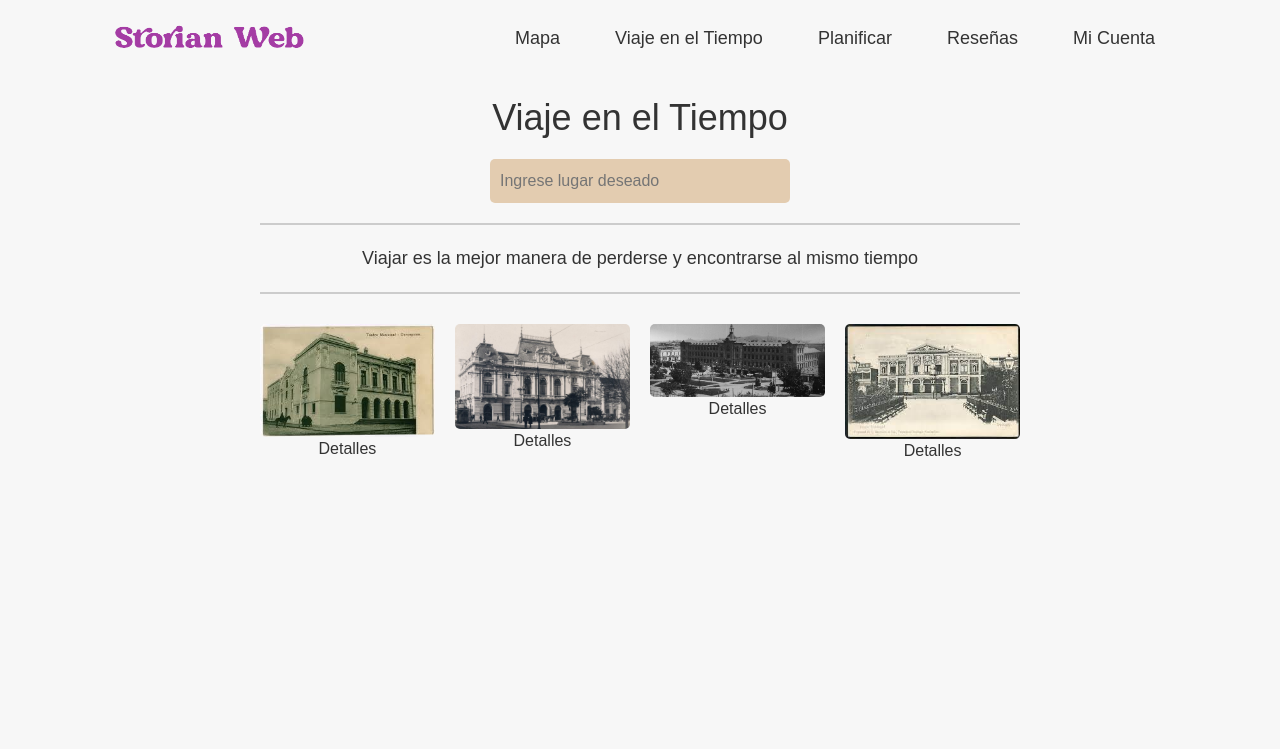
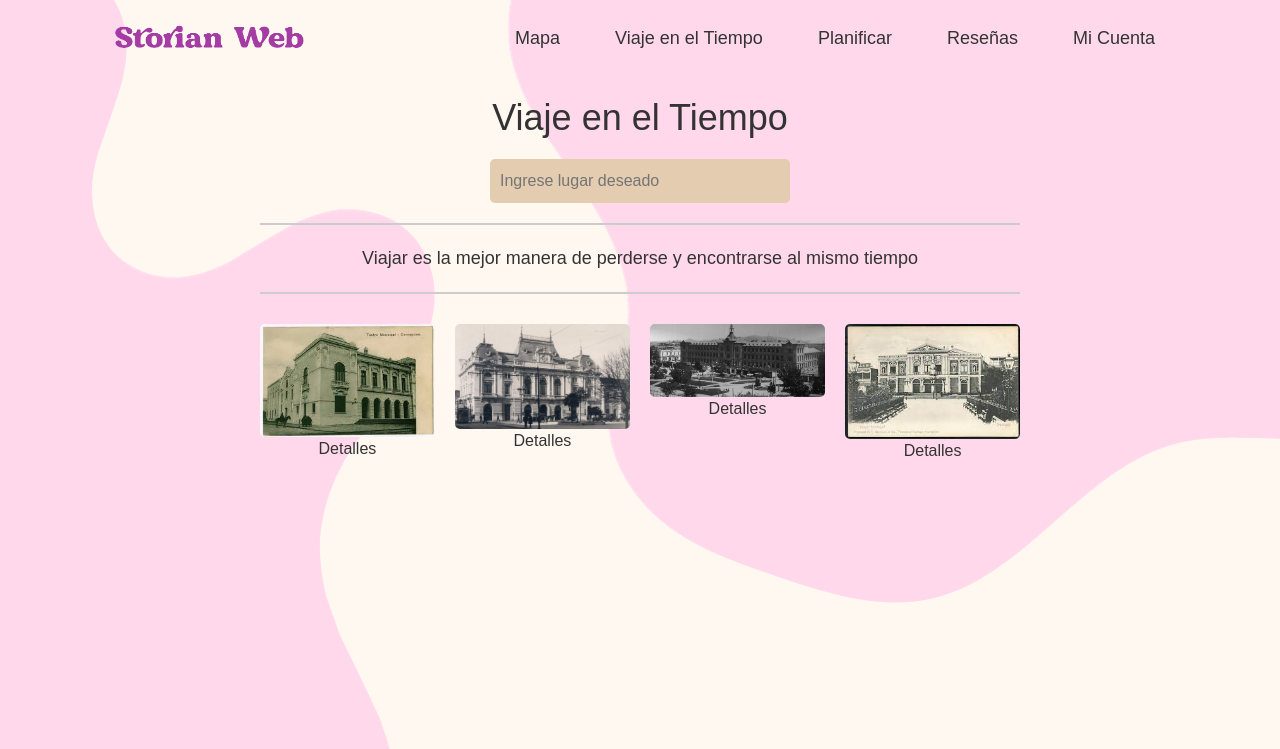
Before and after one commit to ArielitoUV/ProyectoStorianWeb, a Django app: page /viajetiempo/ in a window 1280 px wide. Shown: the top 749 px of the page. Run offline with Django 4.2, Linux system fonts and the light colour scheme.

Commit message:
fondo viaje

```diff
--- a/StorianWeb/core/static/css/styles-viaje.css
+++ b/StorianWeb/core/static/css/styles-viaje.css
@@ -71,3 +71,10 @@ body {
   width: 100%; /* Asegura que la imagen ocupe todo el espacio dentro del contenedor */
   border-radius: 5px; /* Añade esquinas redondeadas a las imágenes si lo deseas */
 }
+
+body {
+    min-height: 100%;
+    background-color: #fff4fb;
+    background-image: url('../assets/img/Fondo7.png');
+      background-size: cover;
+  }
```
